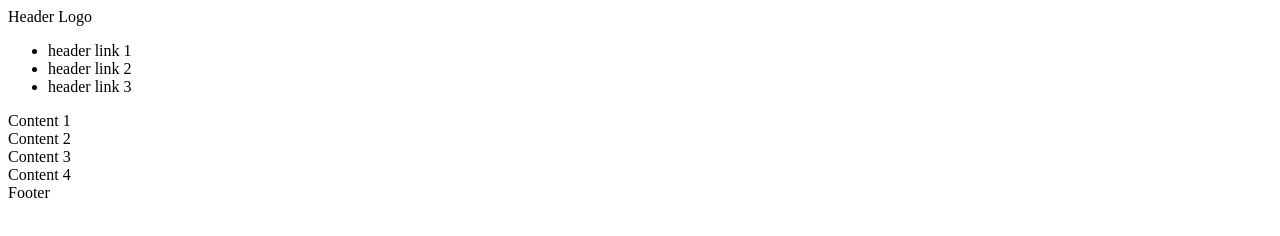
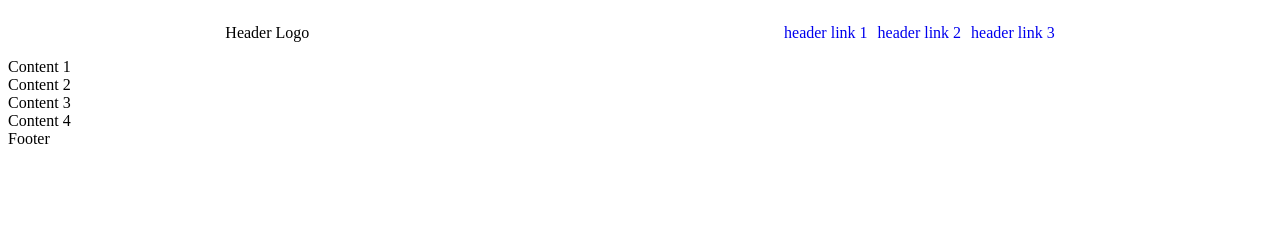
Before and after one commit to earthfm1670/odin_landing_page, a plain HTML site: page index.html in a window 1280 px wide. Drawn offline with Linux system fonts and the light colour scheme.

Commit message:
Align CSS flexbox in the header section
Configure CSS property of header, set display to flexbox and justify-content accordingly to the desired outcome

```diff
--- a/index.html
+++ b/index.html
@@ -13,9 +13,9 @@
             Header Logo
         </div>
         <ul class="header-right">
-            <li><a>header link 1</a></li>
-            <li><a>header link 2</a></li>
-            <li><a>header link 3</a></li>
+            <li><a href="www.google.com">header link 1</a></li>
+            <li><a href="www.google.com">header link 2</a></li>
+            <li><a href="www.google.com">header link 3</a></li>
         </ul>
     </div>
 
--- a/styles.css
+++ b/styles.css
@@ -0,0 +1,22 @@
+body {
+    box-sizing: border-box;
+    display: flex;
+    flex-direction: column;
+}
+
+.header-container {
+    display: flex;
+    flex-direction: row;
+    justify-content: space-around;
+    align-items: center;
+}
+
+ul {
+    display: flex;
+    list-style-type: none;
+    gap: 10px;
+}
+
+a {
+    text-decoration: none;
+}
```
